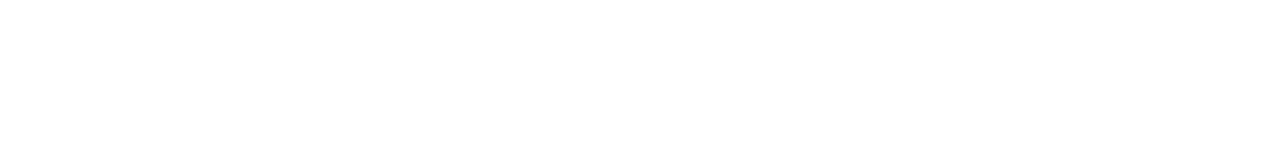
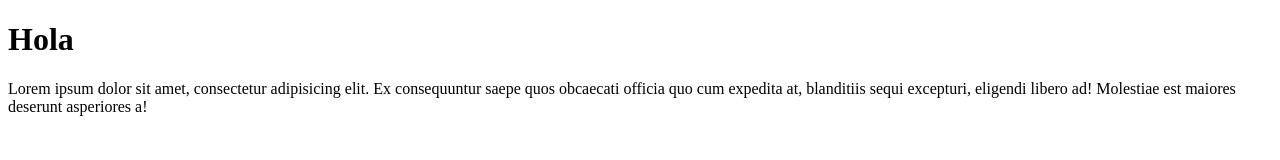
Before and after one commit to KeiverFajardo/Infotecnology, a plain HTML site: page index.html in a window 1280 px wide. Drawn offline with Linux system fonts and the light colour scheme.

Commit message:
Se añadio h1 y un parrafo

```diff
--- a/index.html
+++ b/index.html
@@ -7,6 +7,7 @@
     <title>Document</title>
 </head>
 <body>
-
+    <h1>Hola</h1>
+    <p>Lorem ipsum dolor sit amet, consectetur adipisicing elit. Ex consequuntur saepe quos obcaecati officia quo cum expedita at, blanditiis sequi excepturi, eligendi libero ad! Molestiae est maiores deserunt asperiores a!</p>
 </body>
 </html>
```
